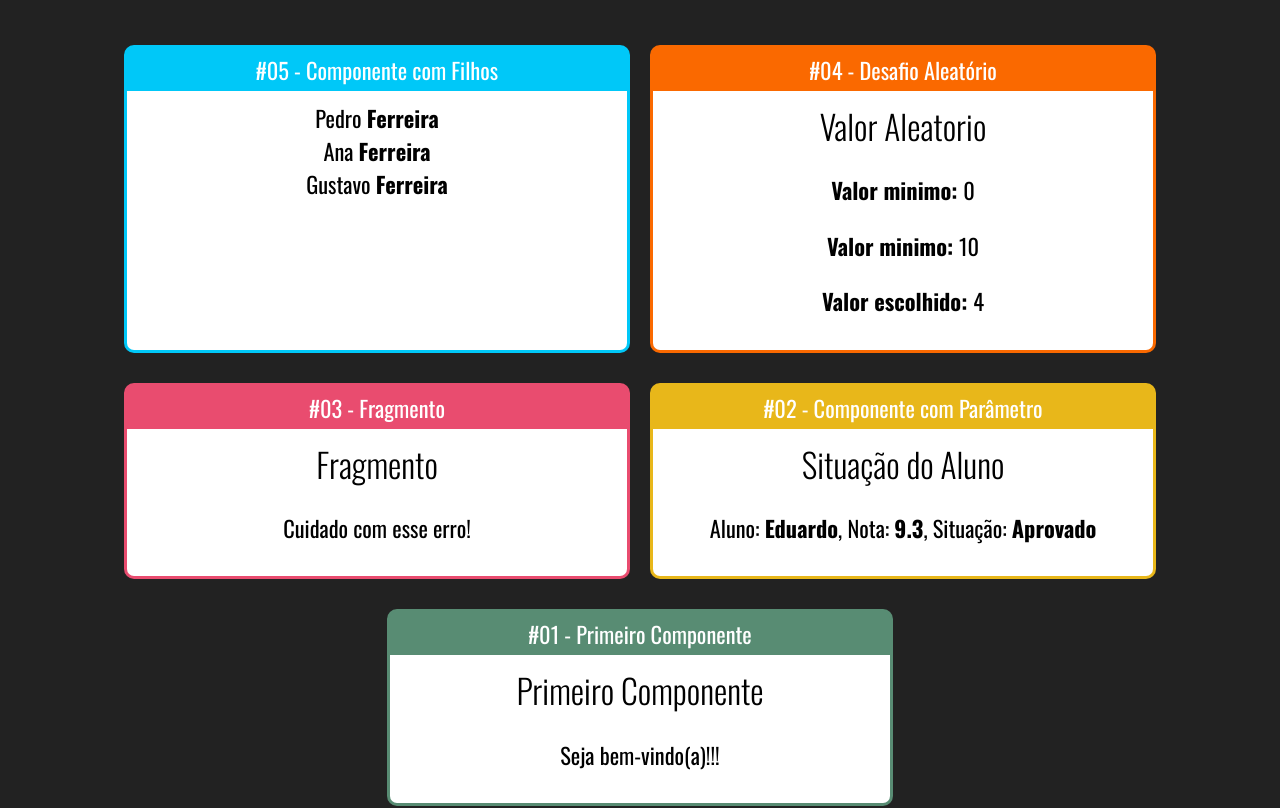
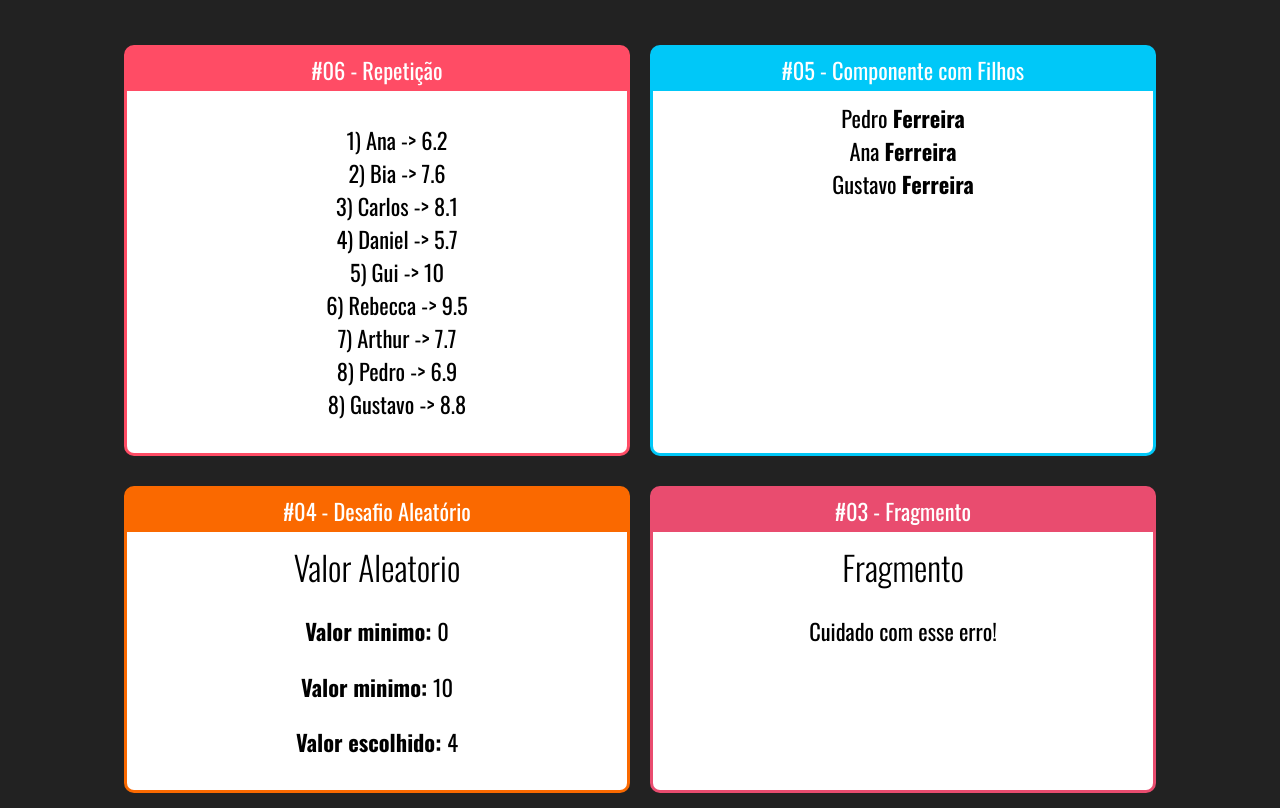
Before and after one commit to eduardobcoelho/react-curso, a React (Create React App) app in the folder fundamentos-react/: page / in a window 1280 px wide. Shown: the top 808 px of the page. Built offline with nearby package versions, Linux system fonts and the light colour scheme.

Commit message:
repeticao

```diff
--- a/fundamentos-react/src/App.jsx
+++ b/fundamentos-react/src/App.jsx
@@ -1,6 +1,7 @@
 import "./App.css";
 import React from "react";
 
+import ListaAlunos from "./components/repeticao/ListaAlunos";
 import Familia from "./components/basicos/Familia";
 import FamiliaMembro from "./components/basicos/FamiliaMembro";
 import Card from "./components/layout/Card";
@@ -13,6 +14,10 @@
   <div className="App">
     <h1></h1>
     <div className="Cards">
+      <Card titulo="#06 - Repetição" color="#FF4C65">
+        <ListaAlunos />
+      </Card>
+
       <Card titulo="#05 - Componente com Filhos" color="#00C8F8">
         <Familia sobrenome="Ferreira">
           <FamiliaMembro nome="Pedro" />
--- /dev/null
+++ b/fundamentos-react/src/components/repeticao/ListaAlunos.jsx
@@ -0,0 +1,18 @@
+import React from "react";
+import alunos from "../../data/alunos";
+
+export default (props) => {
+  const alunosList = alunos.map((aluno) => {
+    return (
+      <li key={aluno.id}>
+        {aluno.id}) {aluno.nome} -> {aluno.nota}
+      </li>
+    );
+  });
+
+  return (
+    <div>
+      <ul style={{ listStyleType: "none" }}>{alunosList}</ul>
+    </div>
+  );
+};
--- /dev/null
+++ b/fundamentos-react/src/data/alunos.js
@@ -0,0 +1,11 @@
+export default [
+  { id: 1, nome: "Ana", nota: 6.2 },
+  { id: 2, nome: "Bia", nota: 7.6 },
+  { id: 3, nome: "Carlos", nota: 8.1 },
+  { id: 4, nome: "Daniel", nota: 5.7 },
+  { id: 5, nome: "Gui", nota: 10.0 },
+  { id: 6, nome: "Rebecca", nota: 9.5 },
+  { id: 7, nome: "Arthur", nota: 7.7 },
+  { id: 8, nome: "Pedro", nota: 6.9 },
+  { id: 8, nome: "Gustavo", nota: 8.8 },
+];
```
Also changed, not shown: 2 other files (tests, documents, lock files or other folders).
